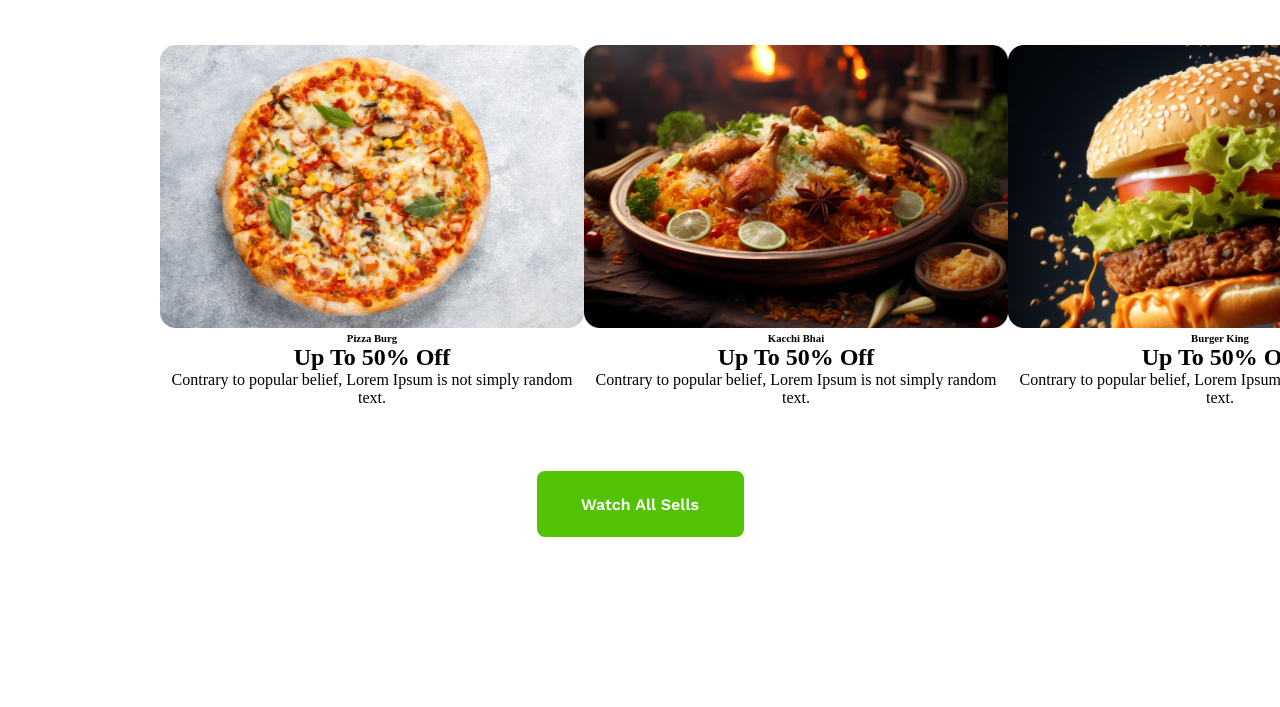
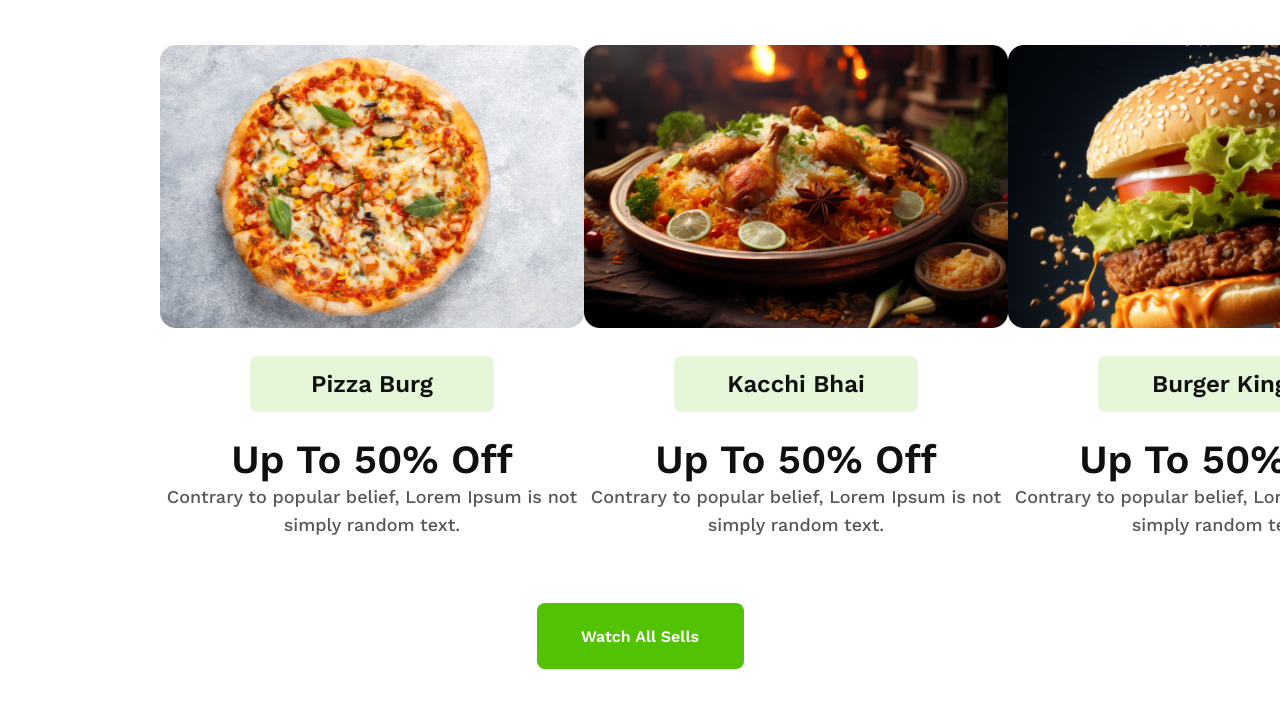
Before and after one commit to asifkhanshesher/restaurant_web, a plain HTML site: page index.html in a window 1280 px wide. Shown: the part 1238-1945 px from the top of the page. Drawn offline with nearby package versions, Linux system fonts and the light colour scheme.

Commit message:
full card boxx add

```diff
--- a/css/style.css
+++ b/css/style.css
@@ -113,6 +113,41 @@
   margin-top: 48px;
 }
 
+.favourite_brands h6 {
+  border-radius: 8px;
+  background: rgba(82, 195, 3, 0.15);
+  width: 180px;
+  height: auto;
+  margin: 24px auto;
+  padding: 14px 32px 14px 32px;
+  color: rgb(16, 16, 16);
+  font-family: Work Sans;
+  font-size: 24px;
+  font-weight: 600;
+  line-height: 28px;
+}
+
+.favourite_brands h2 {
+  color: rgb(16, 16, 16);
+  font-family: Work Sans;
+  font-size: 40px;
+  font-weight: 600;
+  line-height: 47px;
+  letter-spacing: 0%;
+  text-align: center;
+}
+
+.favourite_brands p {
+  color: rgb(16, 16, 16);
+  font-family: Work Sans;
+  font-size: 18px;
+  font-weight: 500;
+  line-height: 28px;
+  letter-spacing: 0%;
+  text-align: center;
+  opacity: 0.7;
+}
+
 #card_box button {
   border-radius: 8px;
   background: rgb(82, 195, 3);
@@ -126,11 +161,9 @@
   font-size: 16px;
   font-weight: 600;
   line-height: 23px;
-
-
 }
 
-#card_box button:hover{
+#card_box button:hover {
   background: rgb(61, 130, 11);
   transition: 1s all ease-in-out;
 }
```
